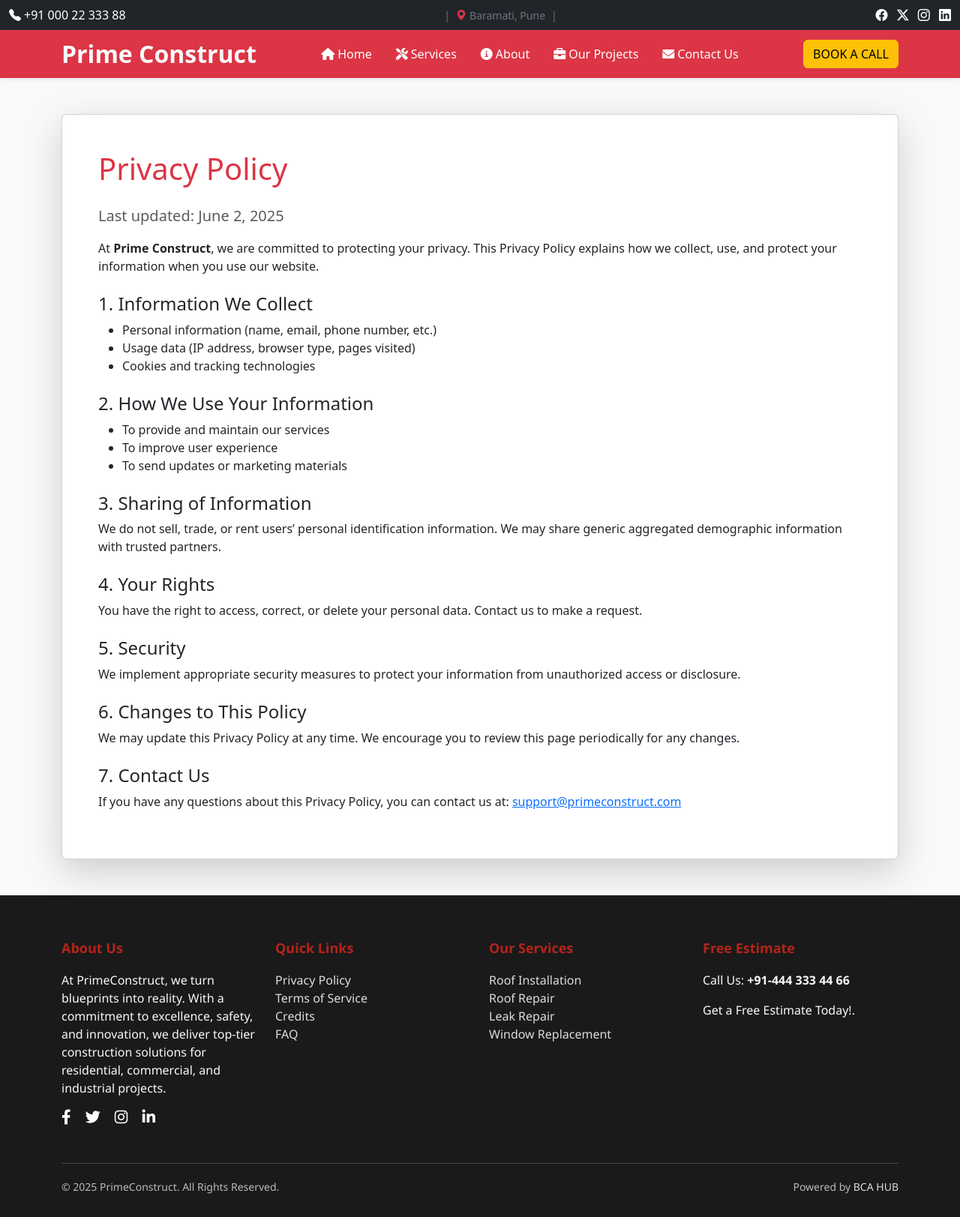
After one commit to Samarthgawade19/primeconstruct, a PHP site: page /PrivacyPolicy.php in a window 1280 px wide. The commit adds this page. Shown: the whole page at 75% size. Run offline with PHP 8.4, Linux system fonts and the light colour scheme.

Commit message:
some change

```diff
--- /dev/null
+++ b/PrivacyPolicy.php
@@ -0,0 +1,48 @@
+<?php include "header.php";?>
+<body class="bg-light">
+
+  <div class="container py-5">
+    <div class="card shadow-lg">
+      <div class="card-body p-5">
+        <h1 class="mb-4 text-danger">Privacy Policy</h1>
+
+        <p class="lead text-muted">Last updated: June 2, 2025</p>
+
+        <p>At <strong>Prime Construct</strong>, we are committed to protecting your privacy. This Privacy Policy explains how we collect, use, and protect your information when you use our website.</p>
+
+        <h4 class="mt-4">1. Information We Collect</h4>
+        <ul>
+          <li>Personal information (name, email, phone number, etc.)</li>
+          <li>Usage data (IP address, browser type, pages visited)</li>
+          <li>Cookies and tracking technologies</li>
+        </ul>
+
+        <h4 class="mt-4">2. How We Use Your Information</h4>
+        <ul>
+          <li>To provide and maintain our services</li>
+          <li>To improve user experience</li>
+          <li>To send updates or marketing materials</li>
+        </ul>
+
+        <h4 class="mt-4">3. Sharing of Information</h4>
+        <p>We do not sell, trade, or rent users’ personal identification information. We may share generic aggregated demographic information with trusted partners.</p>
+
+        <h4 class="mt-4">4. Your Rights</h4>
+        <p>You have the right to access, correct, or delete your personal data. Contact us to make a request.</p>
+
+        <h4 class="mt-4">5. Security</h4>
+        <p>We implement appropriate security measures to protect your information from unauthorized access or disclosure.</p>
+
+        <h4 class="mt-4">6. Changes to This Policy</h4>
+        <p>We may update this Privacy Policy at any time. We encourage you to review this page periodically for any changes.</p>
+
+        <h4 class="mt-4">7. Contact Us</h4>
+        <p>If you have any questions about this Privacy Policy, you can contact us at: <a href="mailto:support@primeconstruct.com">support@primeconstruct.com</a></p>
+
+      </div>
+    </div>
+  </div>
+
+  <?php include "footer.php";?>
+</body>
+</html>
--- a/footer.php
+++ b/footer.php
@@ -65,18 +65,16 @@
                     </div>
                 </div>
 
-                <!-- Quick Links -->
                 <div class="col-md-3">
                     <h5 class="footer-title">Quick Links</h5>
                     <ul class="list-unstyled">
-                        <li><a href="#">Privacy Policy</a></li>
+                        <li><a href="PrivacyPolicy.php">Privacy Policy</a></li>
                         <li><a href="#">Terms of Service</a></li>
                         <li><a href="#">Credits</a></li>
                         <li><a href="FAQ.php">FAQ</a></li>
                     </ul>
                 </div>
 
-                <!-- Services -->
                 <div class="col-md-3">
                     <h5 class="footer-title">Our Services</h5>
                     <ul class="list-unstyled">
@@ -87,7 +85,6 @@
                     </ul>
                 </div>
 
-                <!-- Contact -->
                 <div class="col-md-3">
                     <h5 class="footer-title">Free Estimate</h5>
                     <p>Call Us: <strong>+91-444 333 44 66</strong></p>
@@ -95,7 +92,6 @@
                 </div>
             </div>
 
-            <!-- Bottom -->
             <div class="footer-bottom text-center mt-5">
                 <div class="row">
                     <div class="col-md-6 text-md-start">
```
